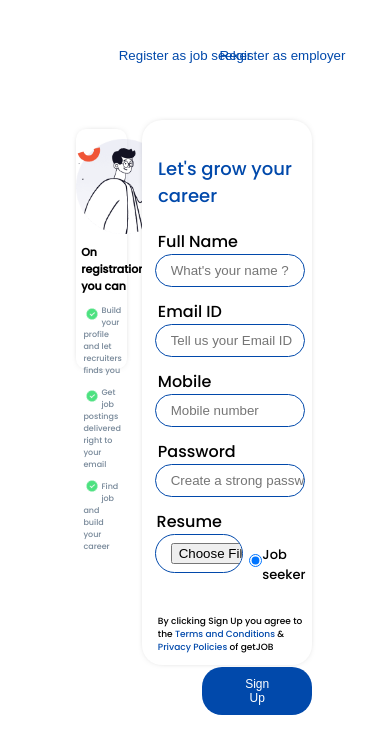
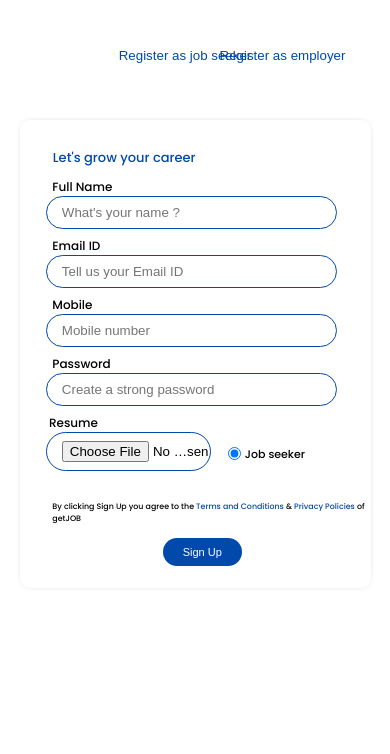
Before and after one commit to sroshann/getJob-source-code, a React (Create React App) app: page /signup in a window 390 px wide. Shown: the top 754 px of the page. Built offline with nearby package versions, Linux system fonts and the light colour scheme; no server answers.

Commit message:
Profile page is started to create and a context containing all the details of current user is created

```diff
--- a/src/App.jsx
+++ b/src/App.jsx
@@ -9,6 +9,7 @@ import { useContext, useEffect } from "react";
 import { AuthContext } from "./Context/User";
 import { onAuthStateChanged } from "firebase/auth";
 import { FirebaseAuth } from "./FIrebase/Configueration";
+import Profile from "./Pages/Profile";
 
 function App() {
 
@@ -35,6 +36,7 @@ function App() {
         <Route element={ <SignupPage/> } path="signup" />
         <Route element={ <SeekerHome/> } path="seekerhome" />
         <Route element={ <EmployerHome/> } path="employerhome" />
+        <Route element={ <Profile /> } path="profile" />
 
       </Routes>
 
--- a/src/Components/EmployerSignup/EmployerSignup.css
+++ b/src/Components/EmployerSignup/EmployerSignup.css
@@ -33,7 +33,8 @@
 
 }
 
-.seeker-labels , #seeker-labels-password {
+.seeker-labels,
+#seeker-labels-password {
 
     font-size: 16px;
     margin-left: 2%;
@@ -42,7 +43,9 @@
 
 }
 
-#seeker-labels-password { margin-left: 5.3%; }
+#seeker-labels-password {
+    margin-left: 5.3%;
+}
 
 .inputs {
 
@@ -77,7 +80,9 @@
 
 }
 
-#seeker-frm-subdiv div:nth-child(1) { width: 50%; }
+#seeker-frm-subdiv div:nth-child(1) {
+    width: 50%;
+}
 
 #seeker-frm-subdiv div:nth-child(2) {
 
@@ -87,7 +92,9 @@
 
 }
 
-#seeker-frm-subdiv div:nth-child(2) input { margin-top: 38.2px; }
+#seeker-frm-subdiv div:nth-child(2) input {
+    margin-top: 38.2px;
+}
 
 #seeker-frm-subdiv div:nth-child(2) p {
 
@@ -129,4 +136,67 @@
 
 }
 
-.seeker-sign-btn:not(:hover) { transition: 0.2s; }
+.seeker-sign-btn:not(:hover) {
+    transition: 0.2s;
+}
+
+@media (max-width : 767px) {
+
+    /* EXTRA SMALL DEVICES */
+
+
+
+    #seeker-div {
+
+        width: 95%;
+
+    }
+
+    .inputs {
+        width: 84.5%;
+        border: solid 1.5px;
+        border-color: #0149AB;
+        outline: none;
+        border-radius: 17px;
+        padding-left: 15px;
+        padding-top: 8px;
+        padding-bottom: 8px
+    }
+
+    #seeker-accepting {
+
+        width: 95%;
+        font-size: 8px;
+        margin-left: -0.5%;
+    }
+
+    #seeker-frm-subdiv div:nth-child(2) {
+        margin-left: 25%;
+    }
+
+    #seeker-frm-subdiv div:nth-child(2) p {
+        margin-left: 8%;
+    }
+
+    .seeker-inputs-half {
+
+        width: 110%;
+    }
+
+}
+
+@media (min-width : 768px) and (max-width : 991px) {
+
+    /* SMALL DEVICES */
+
+
+
+
+}
+
+@media (min-width : 992px) and (max-width : 1199px) {
+
+    /* MIDDLE DEVICES */
+
+
+}
--- a/src/Components/Login/Login.jsx
+++ b/src/Components/Login/Login.jsx
@@ -1,15 +1,17 @@
-import React, { useState } from 'react'
+import React, { useContext, useState } from 'react'
 import './Login.css'
 import { useNavigate } from 'react-router-dom'
 import { signInWithEmailAndPassword } from 'firebase/auth'
 import { FirebaseAuth, FirebaseFirestore } from '../../FIrebase/Configueration'
 import { collection, getDocs, query, where } from 'firebase/firestore'
+import { UDContext } from '../../Context/User_details'
 
 function Login() {
 
     const [email, setEmail] = useState('')
     const [password, setPassword] = useState('')
 
+    const { setUserDetails } = useContext( UDContext )
     const navigate = useNavigate()
 
     const loginUser = async () => {
@@ -28,6 +30,7 @@ function Login() {
                 user_data.forEach(doc => {
 
                     console.log( doc.data() )
+                    setUserDetails( doc.data() )
 
                     if ( doc.data().user_type === 'Seeker' ) navigate('/seekerhome')
                     else if ( doc.data().user_type === 'Employer' ) navigate('/employerhome')
--- a/src/Components/NavBar/NavBar.css
+++ b/src/Components/NavBar/NavBar.css
@@ -38,7 +38,7 @@
 .menu-divs {
 
     display: flex;
-    justify-content: space-evenly;
+    justify-content: center;
     column-gap: 10px;
     margin: 10px;
 
--- a/src/Components/NavBar/NavBar.jsx
+++ b/src/Components/NavBar/NavBar.jsx
@@ -18,6 +18,7 @@ function NavBar() {
         else if ( destination === 'login' ) navigate('/login')
         else if ( destination === 'signup' ) navigate('/signup')
         else if ( destination === 'notification' ) navigate('/notification')
+        else if ( destination === 'profile' ) navigate('/profile')
 
     }
 
@@ -56,6 +57,7 @@ function NavBar() {
                 <div className="menu-divs">
 
                     <button id='post'>Post a job</button>
+                    { user && <button onClick={ () => { navigateTo('profile') } } >Profile</button> }
 
                 </div>
 
--- a/src/Components/SeekerSignup/SeekerSignup.css
+++ b/src/Components/SeekerSignup/SeekerSignup.css
@@ -1,4 +1,6 @@
-#seeker-signup { margin-left: 13%; }
+#seeker-signup {
+    margin-left: 13%;
+}
 
 #left {
 
@@ -26,7 +28,9 @@
 
 }
 
-#image img { width: 95px; }
+#image img {
+    width: 95px;
+}
 
 #right {
 
@@ -47,7 +51,9 @@
 
 }
 
-#image { height: 115px; }
+#image {
+    height: 115px;
+}
 
 #bold-p {
 
@@ -83,7 +89,9 @@
 
 }
 
-#texts div:nth-child(4) img { margin-top: -3.5px; }
+#texts div:nth-child(4) img {
+    margin-top: -3.5px;
+}
 
 #grow {
 
@@ -109,7 +117,8 @@
 
 }
 
-.labels , #accepting{
+.labels,
+#accepting {
 
     font-size: 16px;
     margin-left: 2%;
@@ -153,7 +162,9 @@
 
 }
 
-#frm-subdiv div:nth-child(2) input { margin-top: 39.2px; }
+#frm-subdiv div:nth-child(2) input {
+    margin-top: 39.2px;
+}
 
 #frm-subdiv div:nth-child(2) p {
 
@@ -168,6 +179,7 @@
     margin-top: 30px;
 
 }
+
 .color {
 
     color: #0149AB;
@@ -198,6 +210,149 @@
 
 }
 
-.sign-btn:not(:hover) { transition: 0.2s; }
+.sign-btn:not(:hover) {
+    transition: 0.2s;
+}
 
-#radio { cursor: default; }
+#radio {
+    cursor: default;
+}
+
+@media (max-width : 767px) {
+
+    /* EXTRA SMALL DEVICES */
+    #right {
+        width: 100%;
+        display: grid;
+        place-items: center;
+    }
+
+    #left-content {
+        display: none;
+    }
+
+    #right-content {
+
+        width: 90%;
+        margin-left: 0;
+        border-radius: 10px;
+        height: 468px;
+
+    }
+
+    #seeker-signup {
+        margin-left: 0;
+    }
+
+    #grow {
+
+        font-size: 13px;
+        padding-top: 28px;
+
+    }
+
+    .labels {
+
+        font-size: 12px;
+        margin-top: 8px;
+
+    }
+
+    #frm {
+        margin-top: 10px;
+    }
+
+    .inputs-half { width: 95%; }
+
+    #frm-subdiv div:nth-child(2) input {
+        margin-top: 30px;
+    }
+
+    #frm-subdiv div:nth-child(2) p {
+
+        font-size: 11px;
+        margin-top: 40px;
+        margin-left: 3px;
+
+    }
+
+
+    #frm-subdiv {
+        justify-content: space-between;
+    }
+
+    #frm-subdiv div:nth-child(1) {
+        width: 60%;
+    }
+
+    #frm-subdiv div:nth-child(2) {
+        width: 30%;
+    }
+
+    #accepting { font-size: 7.9px; }
+
+    .sign-btn {
+
+        padding: 8px 20px;
+        margin-left: 36%;
+        font-size: 11px;
+
+    }
+
+}
+
+@media (min-width : 768px) and (max-width : 991px) {
+
+    /* SMALL DEVICES */
+
+    #left-content {
+        display: none;
+    }
+    #right {
+
+        width: 85%;
+        display: grid;
+        place-items: center;
+
+    }
+    #right-content {
+
+        width: 90%;
+        border-radius: 10px;
+        margin-left: 0;
+
+    }
+    .sign-btn {
+
+
+        margin-left: 34%;
+        font-size: 11px;
+
+    }
+
+
+}
+
+@media (min-width : 992px) and (max-width : 1199px) {
+
+    /* MIDDLE DEVICES */
+    #left-content {
+
+        width: 78%;
+        height: 236px;
+        margin-left: 22%;
+
+    }
+
+    #right-content {
+
+        width: 75%;
+    }
+
+    .sign-btn {
+
+
+        margin-left: 33%;
+
+    }
+}
--- /dev/null
+++ b/src/Context/User_details.js
@@ -0,0 +1,18 @@
+import { createContext, useState } from "react";
+
+export const UDContext = createContext( null )
+export default function UserDetailsContext( { children } ) {
+
+    const [ user_details , setUserDetails ] = useState( null )
+
+    return (
+
+        <UDContext.Provider value={ { user_details , setUserDetails } }>
+
+            { children }
+
+        </UDContext.Provider>
+
+    )
+
+}
--- /dev/null
+++ b/src/Pages/Profile.jsx
@@ -0,0 +1,30 @@
+import React, { useContext } from 'react'
+import NavBar from '../Components/NavBar/NavBar'
+import { AuthContext } from '../Context/User'
+import { UDContext } from '../Context/User_details'
+
+function Profile() {
+
+    const { user } = useContext( AuthContext )
+    const { user_details } = useContext( UDContext )
+
+  return (
+
+    <div>
+
+        <NavBar/>
+        <button onClick={ () => {
+
+            console.log( user )
+            console.log( user_details )
+
+        } } >Click</button>
+        Profile Page
+
+    </div>
+
+  )
+
+}
+
+export default Profile
--- a/src/index.js
+++ b/src/index.js
@@ -3,6 +3,7 @@ import ReactDOM from 'react-dom/client';
 import App from './App';
 import { BrowserRouter as Router } from 'react-router-dom';
 import AuthenticationContext from './Context/User';
+import UserDetailsContext from './Context/User_details';
 
 const root = ReactDOM.createRoot(document.getElementById('root'));
 root.render(
@@ -12,7 +13,11 @@ root.render(
 
       <AuthenticationContext>
 
-        <App />
+        <UserDetailsContext>
+
+          <App />
+
+        </UserDetailsContext>
 
       </AuthenticationContext>
 
```
